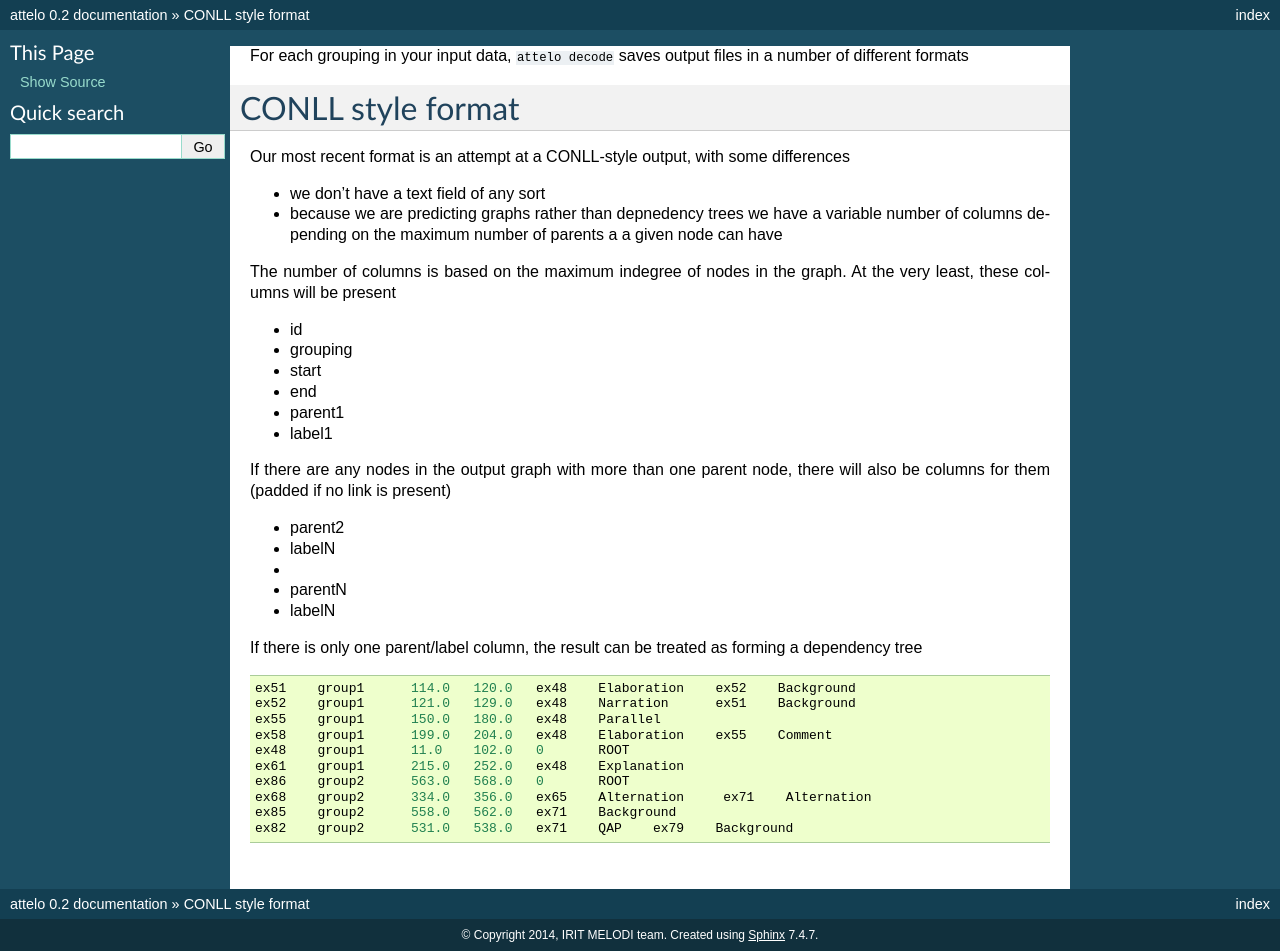
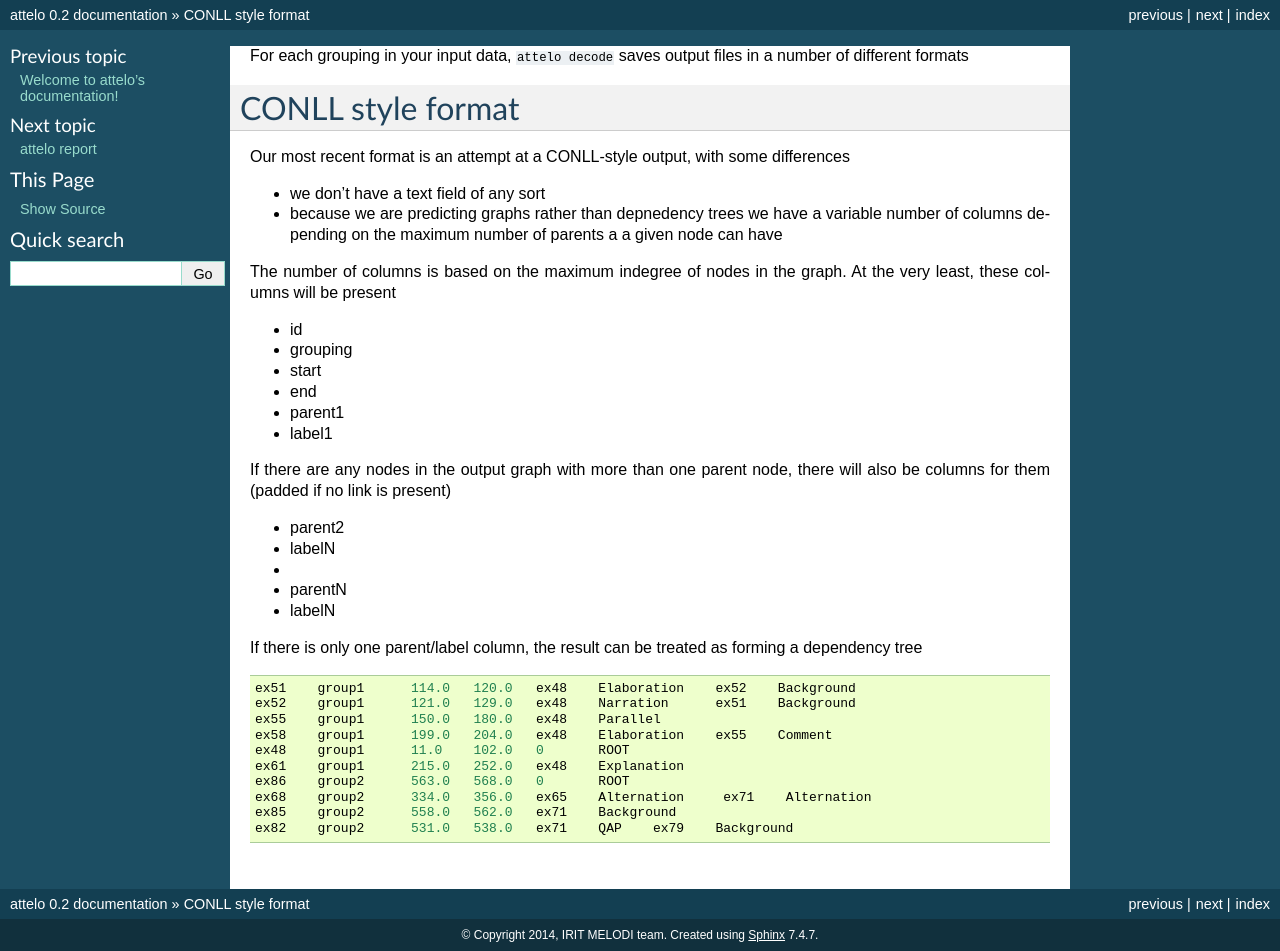
Before and after one commit to irit-melodi/attelo, a Sphinx documentation site: the page built from doc/output.rst, in a window 1280 px wide. Built offline with Sphinx 7.4.7, drawn with Linux system fonts in a browser that asks for light colours.

Commit message:
Link to handwritten docs in autodocs

```diff
--- a/doc/index.rst
+++ b/doc/index.rst
@@ -11,6 +11,9 @@ Contents:
 .. toctree::
    :maxdepth: 2
 
+   output
+   report
+   troubleshooting
    api-doc/modules
 
 Indices and tables
```
